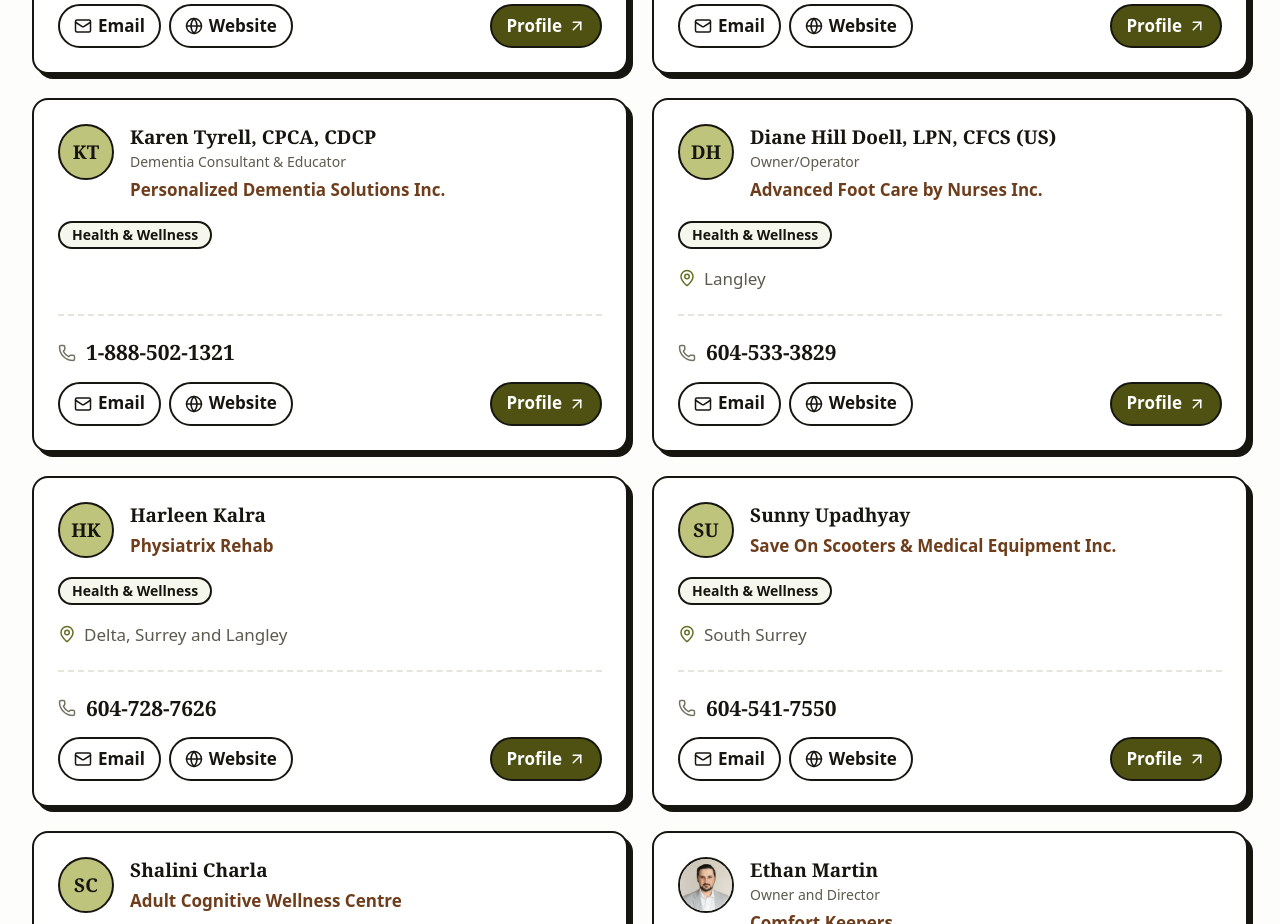
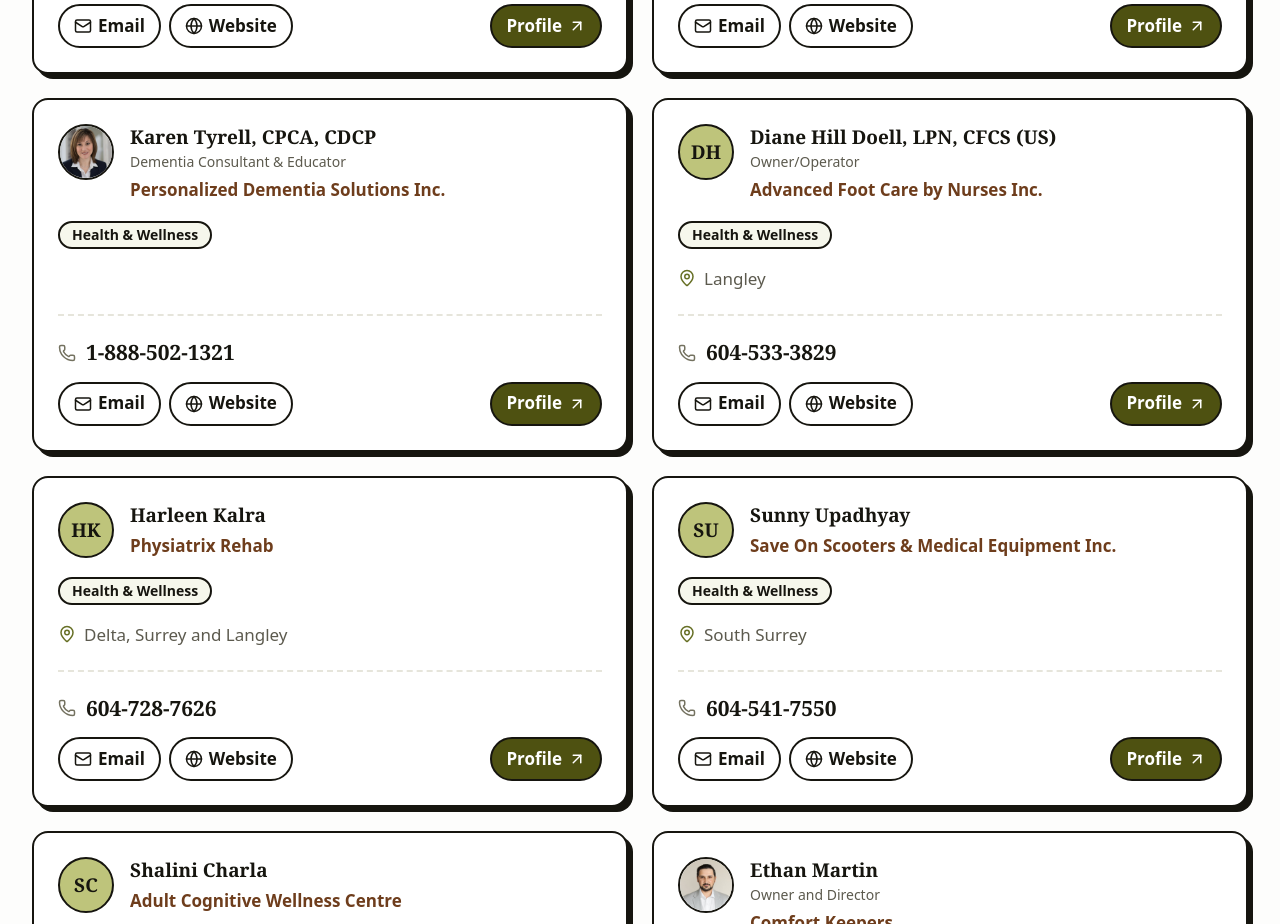
Before and after one commit to garyguys/sbc-website, a React (Vite) app: page /directory in a window 1280 px wide. Shown: the part 2120-3044 px from the top of the page. Built offline with nearby package versions, Linux system fonts and the light colour scheme.

Commit message:
Karen Tyrell photo and logo

```diff
--- a/src/data/members.js
+++ b/src/data/members.js
@@ -336,8 +336,10 @@
             linkedin: 'https://www.linkedin.com/in/karen-tyrell/',
             facebook: 'https://www.facebook.com/Personalized.Dementia.Solutions.Inc',
             instagram: 'dementia__help',
-            bookingLabel: 'Book a free call',
-    },
+        },
+        bookingLabel: 'Book a free call',
+        photo: '/members/karen-tyrell.jpg',
+        logo: '/members/logos/dementia-solutions.png',
     },
     {
         slug: 'diane-hill-doell',
```
Also changed, not shown: public/members/karen-tyrell.jpg (added), public/members/logos/dementia-solutions.png (added).
